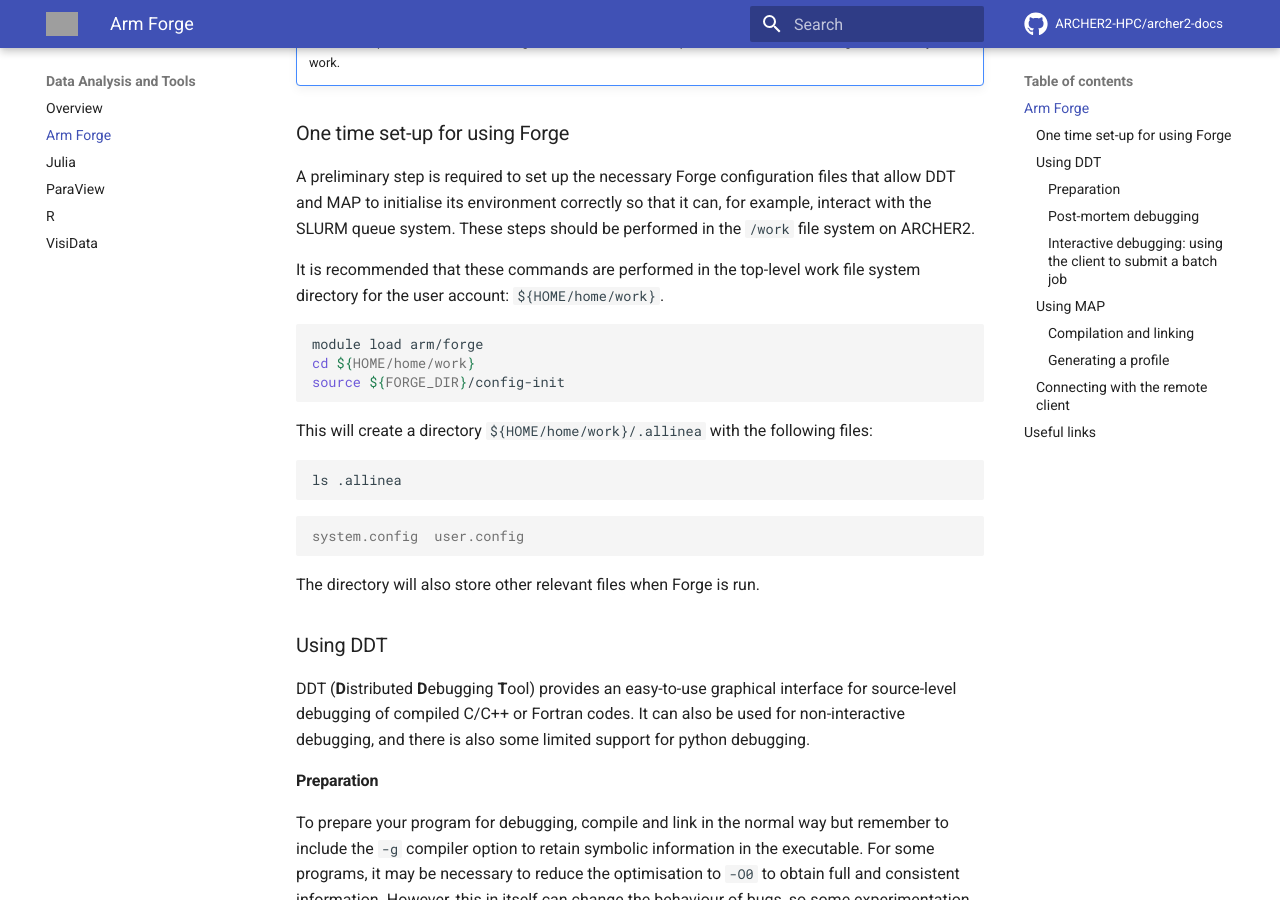
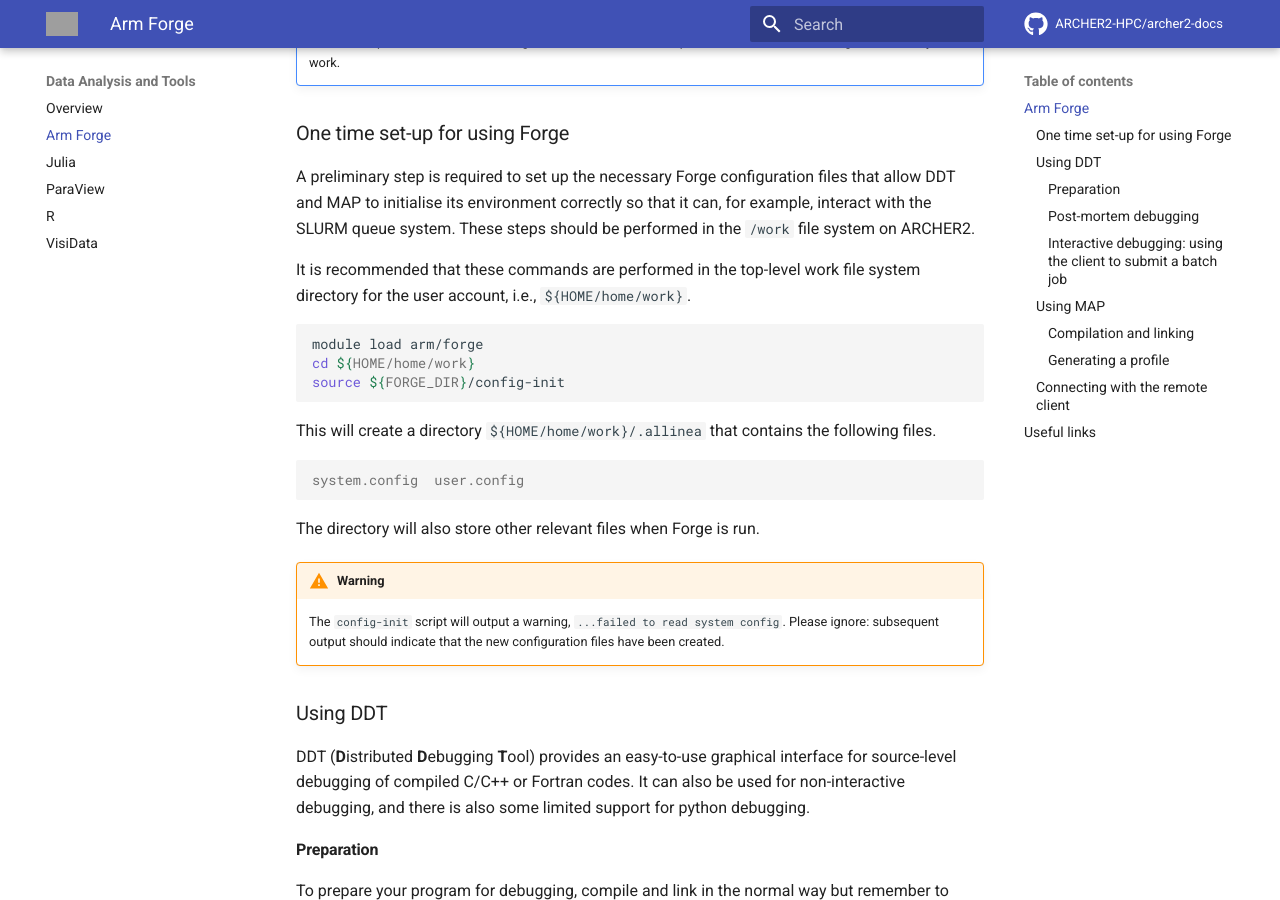
Before and after one commit to ARCHER2-HPC/archer2-docs, an MkDocs documentation site: the page built from docs/data-tools/arm-forge.md, in a window 1280 px wide and 900 px high, scrolled down 692 px. Built offline with MkDocs 1.6.1 and Material for MkDocs 9.7.7, drawn with Linux system fonts in a browser that asks for light colours; comment, search, counter and statistics services are not loaded; some of the changed text lies outside the part shown; grey boxes are pictures that could not be loaded.

Commit message:
Further updates to Forge docs

````diff
--- a/docs/data-tools/arm-forge.md
+++ b/docs/data-tools/arm-forge.md
@@ -37,20 +37,22 @@
 file system on ARCHER2.
 
 It is recommended that these commands are performed in the top-level work
-file system directory for the user account: `${HOME/home/work}`.
+file system directory for the user account, i.e., `${HOME/home/work}`.
 ```bash
 module load arm/forge
 cd ${HOME/home/work}
 source ${FORGE_DIR}/config-init
 ```
-This will create a directory `${HOME/home/work}/.allinea` with the following files:
-```bash
-ls .allinea
-```
+This will create a directory `${HOME/home/work}/.allinea` that contains the following files.
 ```output
 system.config  user.config
 ```
 The directory will also store other relevant files when Forge is run.
+
+!!! warning
+    The `config-init` script will output a warning, `...failed to read system config`.
+    Please ignore: subsequent output should indicate that the new configuration
+    files have been created.
 
 ### Using DDT
 
@@ -112,8 +114,8 @@
 ```
 
 This should start a window as shown below. Click on the ddt panel on
-the left, and then on the *Run and debug a program* option. This
-will bring up the *Run* dialogue as shown.
+the left, and then on the ***Run and debug a program*** option. This
+will bring up the ***Run*** dialogue as shown.
 
 Note:
 
@@ -126,28 +128,28 @@
 
 ![Arm Forge window](./forge-ddt.png)
 
-In the *Application* sub panel of the *Run* dialogue, details of the
+In the ***Application*** sub panel of the ***Run*** dialogue, details of the
 executable, command line arguments or data files, the working directory
 and so on should be entered.
 
-Click the *MPI* checkbox and specifiy the MPI implementation which should
-be *SLURM (generic)*. This is done by clicking the *Details* button and
-then the *Change..* button. Choose the *SLURM (generic)* implementation
-from the MPI Implementation pull-down menu section and click *OK*. You
+Click the ***MPI*** checkbox and specifiy the MPI implementation which should
+be ***SLURM (generic)***. This is done by clicking the ***Details*** button and
+then the ***Change..*** button. Choose the ***SLURM (generic)*** implementation
+from the MPI Implementation pull-down menu section and click ***OK***. You
 can then specify the required number of nodes/processes and so on.
 
 Click the OpenMP checkbox and select the relevant number of threads
 (if there is no OpenMP in the application itself, select 1 thread).
 
-Click the *Submit to Queue* checkbox and then the associated *Configure*
+Click the ***Submit to Queue*** checkbox and then the associated ***Configure***
 button. A new dialogue of options will pop-up. In the top dialgoue box
-*Submission template file* enter `${FORGE_DIR}/templates/archer2.qtf`
-and click ok.
+***Submission template file*** enter `${FORGE_DIR}/templates/archer2.qtf`
+and click ***OK***.
 
 The file specified provides a template with many of the options required
 for a standard batch job. You will then need to click on the
-*Queue Parameters* button in the same section and specify
-the relevant project budget to use the queue system in the *Account*
+***Queue Parameters*** button in the same section and specify
+the relevant project budget to use the queue system in the ***Account***
 entry.
 
 The default queue template file configuration uses the short QoS with the
@@ -207,7 +209,7 @@
 
 This `.map` file may be viewed via the GUI (start with either `map` or
 `forge`) by selecting the
-*Load a profile data file from a previous run* option. The resulting
+***Load a profile data file from a previous run*** option. The resulting
 file selection dialogue can then be used to specify the `.map` file.
 
 
````
Also changed, not shown: other parts of docs/data-tools/arm-forge.md (+10 -10 lines), docs/data-tools/forge-ddt.png, docs/data-tools/forge-remote-launch.png.
